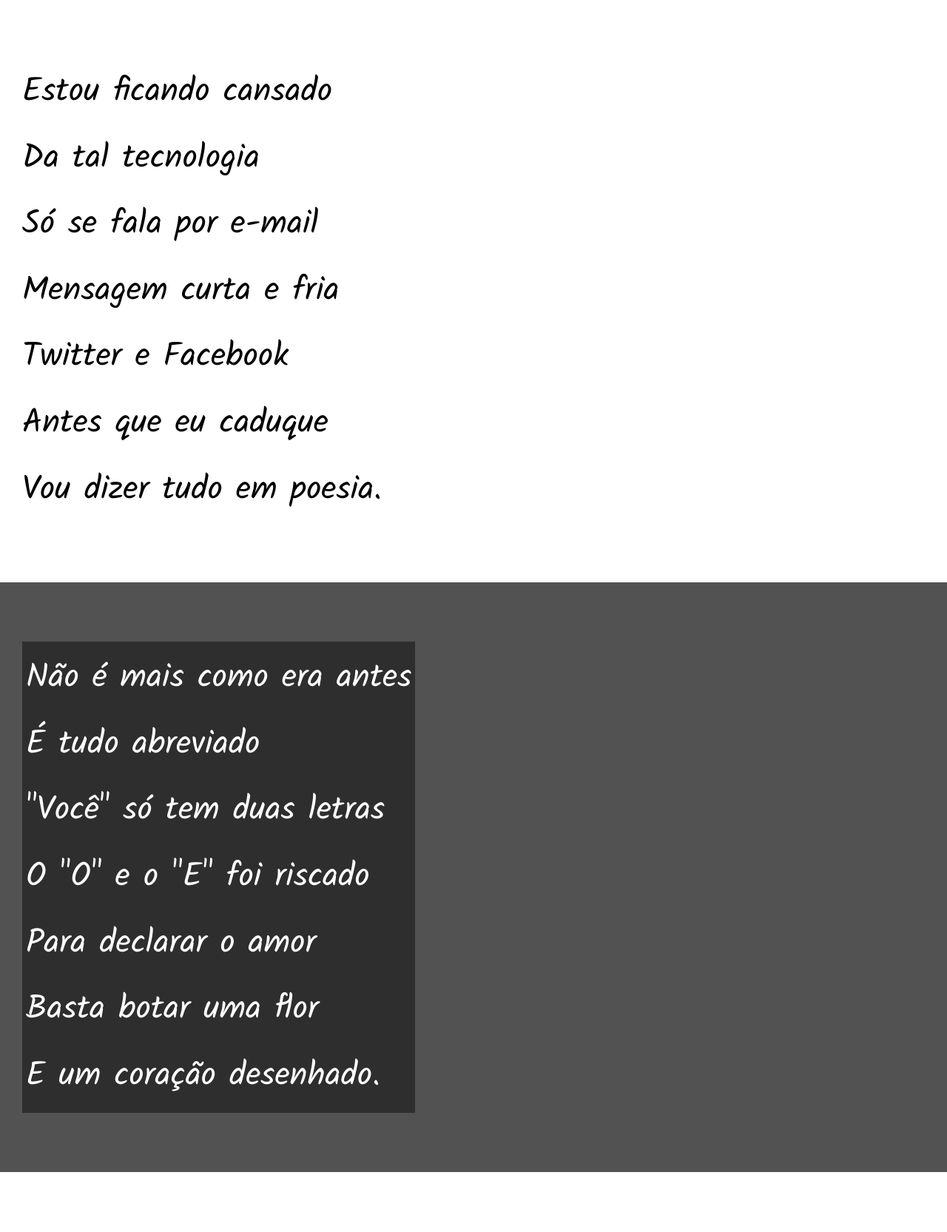
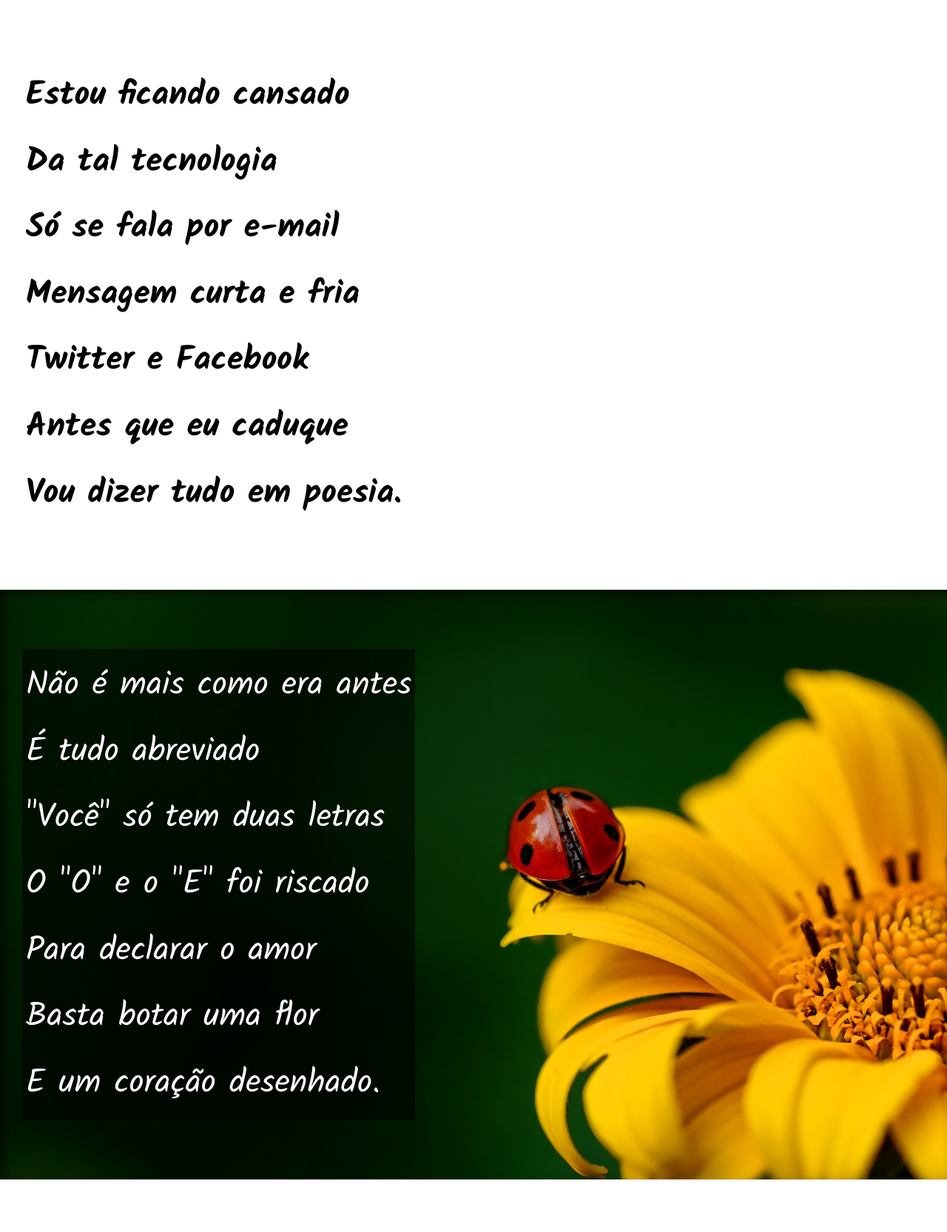
Before and after one commit to Yoichiroo/html-css, a PHP site: page / in a window 1280 px wide. Shown: the part 220-1885 px from the top of the page at 74% size. Run offline with PHP 8.4, Linux system fonts and the light colour scheme.

Commit message:
Desafio completo

```diff
--- a/desafios/desafio002/css.css
+++ b/desafios/desafio002/css.css
@@ -57,6 +57,9 @@ section {
     font-size: 3.5vw;
 }
 
+section p {
+    padding-bottom: 2em;
+}
 
 .normal {
     background-color: white;
@@ -66,12 +69,30 @@ section {
 .imagem {
     background-color: rgba(0, 0, 0, 0.514);
     color: white;
+    box-shadow: inset 6px 6px 13px 0px rgba(0, 0, 0, 0.562);
+    background-size: cover;
+    background-attachment: fixed;
 }
 
 .imagem p {
     display: inline-block;
     padding: 5px;
-    background-color: rgba(0, 0, 0, 0.438);
+    background-color: rgba(0, 0, 0, 0.527);
+    text-shadow: 1px 1px 0px black;
+}
+
+.normal p{
+    padding: 5px;
+    font-weight: bold;
+}
+
+#img01{
+    background-image: url(imagens/background001.jpg);
+    background-position: right center;
+}
+
+#img02{
+    background-image: url(imagens/background002.jpg);
 }
 
 footer {
--- a/desafios/desafio002/index.html
+++ b/desafios/desafio002/index.html
@@ -25,7 +25,7 @@
         </p>
     </section>
 
-    <section class="imagem">
+    <section class="imagem" id="img01">
         <p>
             Não é mais como era antes </br>
             É tudo abreviado </br>
@@ -60,7 +60,7 @@
 
     </section>
 
-    <section class="imagem">
+    <section class="imagem" id="img02">
         <p>
             Tenho saudade das cartas </br>
             Escritas com a própria mão </br>
@@ -96,7 +96,7 @@
     </section>
 
     <footer>
-        <p>Site criado por <a href="https://github.com/Yoichiroo" target="_blank" rel="external"><strong>Yoichiroo</strong></a></p>
+        <p>Site criado por <a href="https://github.com/Yoichiroo" target="_blank" rel="external"><strong>Yoichiroo</strong></a> com o desafio proposto no <a href="https://www.youtube.com/c/CursoemV%C3%ADdeo" target="_blank" rel="external"><strong>Curso em Video</strong></a></p>
     </footer>
 </body>
 </html>
```
